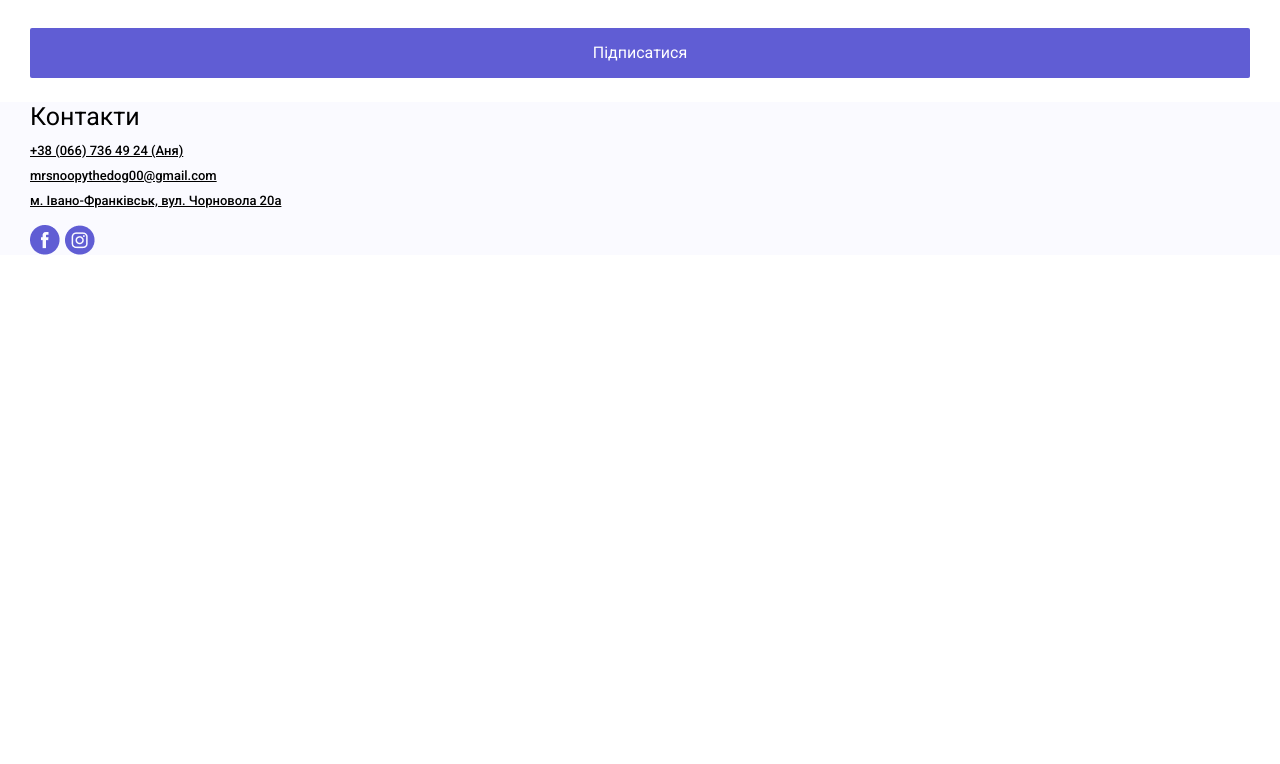
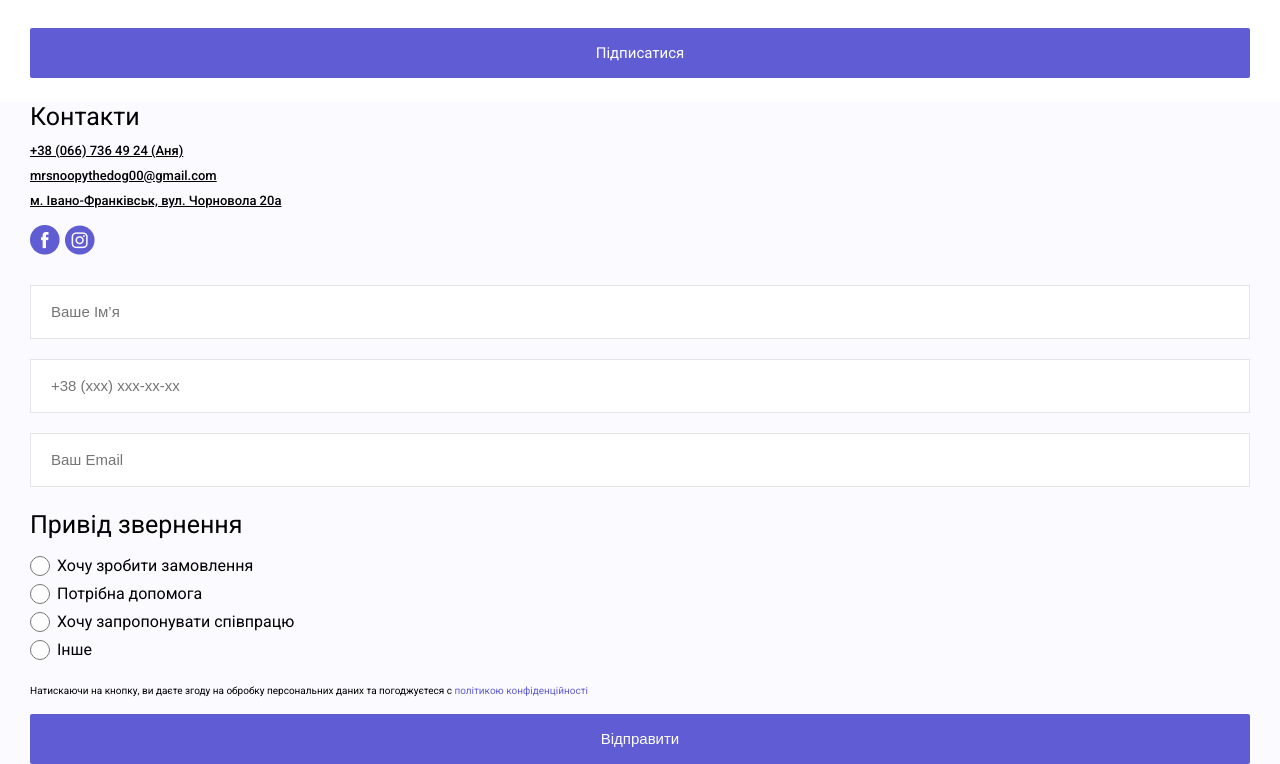
Before and after one commit to bohdanpykhnei/bohdanpykhnei.github.io, a plain HTML site: page task/14_mr.Snoopy/index.html in a window 1280 px wide. Shown: the part 8058-8822 px from the top of the page. Before the commit the page ends 8313 px from the top, so only its background shows below. Drawn offline with nearby package versions, Linux system fonts and the light colour scheme.

Commit message:
Add files via upload

```diff
--- a/task/14_mr.Snoopy/index.html
+++ b/task/14_mr.Snoopy/index.html
@@ -196,7 +196,16 @@
 					</div>
 				</div>
 				<div class="application">
-
+					<input class="input" type="text" name="name" placeholder="Ваше Ім’я">
+					<input class="input" type="tel" placeholder="+38 (ххх) ххх-хх-хх" maxlength="13"/>
+					<input class="input" type="email" placeholder="Ваш Email"/>
+					<div class="title">Привід звернення</div>
+					<input class="radio" name="radio" type="radio" value="1" />Хочу зробити замовлення<br>
+					<input class="radio" name="radio" type="radio" value="1" />Потрібна допомога<br>
+					<input class="radio" name="radio" type="radio" value="1" />Хочу запропонувати співпрацю<br>
+					<input class="radio" name="radio" type="radio" value="1" />Інше<br>
+					<p class="consent">Натискаючи на кнопку, ви даєте згоду на обробку персональних даних та погоджуєтеся c <a class="consent__link" href="#" >політикою конфіденційності</a></p>
+					<input class="submit__btn button" type="submit" value="Відправити" />
 				</div>
 			</div>
 		</div>
--- a/task/14_mr.Snoopy/styles/style.css
+++ b/task/14_mr.Snoopy/styles/style.css
@@ -365,6 +365,7 @@ details[open] summary:after {
 	border-radius: 2px;
 	text-decoration: none;
 	color: #fff;
+	font-size: 15px;
 }
 .instagram__link{
 	margin: 30px 0 0;
@@ -384,7 +385,7 @@ details[open] summary:after {
 }
 .socials{
 	display: flex;
-	margin: 12px 0 0;
+	margin: 12px 0 30px;
 }
 .socials_img-fb, .socials_img-insta{
 	display: block;
@@ -429,3 +430,39 @@ details[open] summary:after {
 	transform: rotate(180deg);
 	right: 35px;
 }
+.application{
+
+}
+.input{
+	width: 100%;
+    height: 54px;
+    margin-bottom: 20px;
+    border: 1px solid #E4E4E4;
+    padding-left: 20px;
+    font-weight: 500;
+    font-size: 15px;
+    line-height: 18px;
+    color: #D1D1D1;
+}
+.application .title{
+	margin: 3px 0 17px;
+}
+.radio{
+	margin-right: 7px;
+    margin-bottom: 8px;
+    width: 20px;
+    height: 20px;
+    vertical-align: top;
+}
+.consent{
+	margin: 15px 0;
+    font-size: 10px;
+    line-height: 16px;
+}
+.consent__link{
+	text-decoration: none;
+	color: #605DD4;
+}
+.submit__btn{
+	border: none;
+}
```
